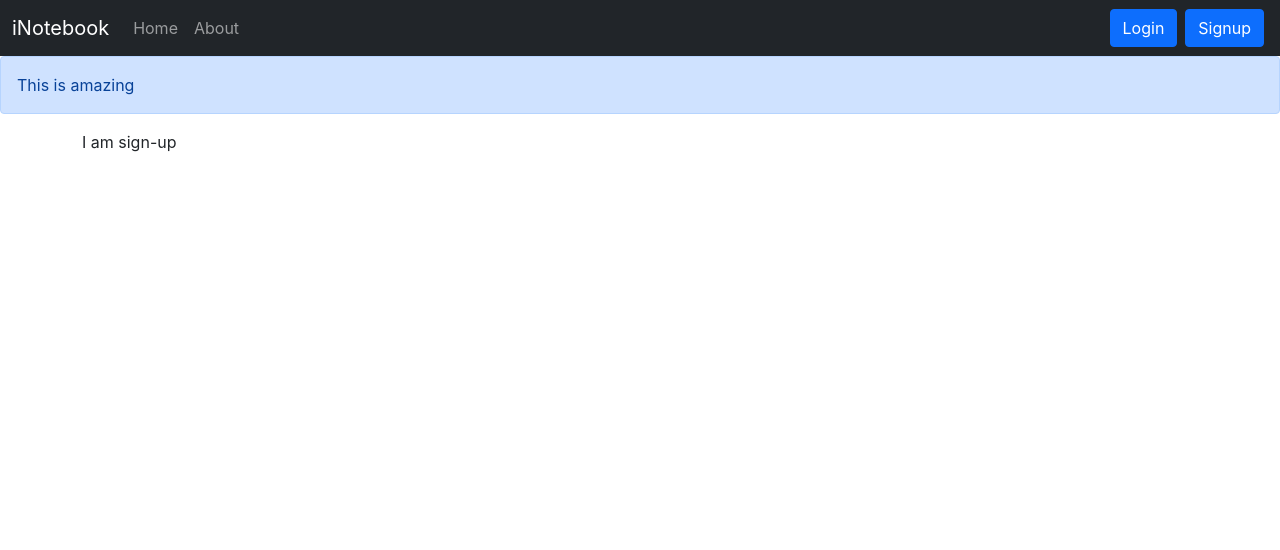
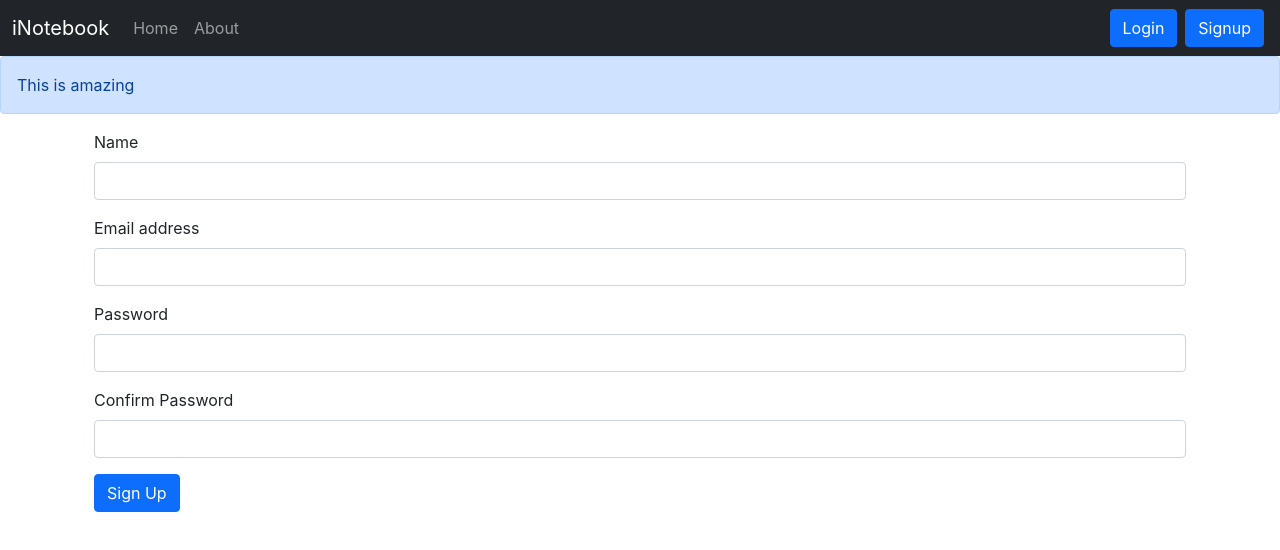
Before and after one commit to code-crafter-480/i-Notebook_frontend_backend, a React (Create React App) app: page /signup in a window 1280 px wide. Shown: the top 550 px of the page. Built offline with nearby package versions, Linux system fonts and the light colour scheme.

Commit message:
#70, Add Signup.js ... Create 'success' variable in 'backend/routes/auth.js' -> go to '/createuser'... give functionality for comparison between 'password' and 'cpassword'...

```diff
--- a/src/components/Login.js
+++ b/src/components/Login.js
@@ -28,9 +28,9 @@ const Login = () => {
             // Redirect korar jonno useHistory hook er sahajjo nebo...
             navigate("/")
         }
-        else {
-            alert("Invalid Credentials")
-        }
+        // else {
+        //     alert("Invalid Credentials")
+        // }
     }
 
     const onChange = (e) => {
--- a/src/components/Signup.js
+++ b/src/components/Signup.js
@@ -1,9 +1,78 @@
-import React from 'react'
+import React, { useState } from 'react'
+import { useNavigate } from "react-router-dom";
 
 const Signup = () => {
+
+
+  const [credentials, setCredentials] = useState({name:"", email:"", password:"", cpassword:""})
+  const [error, setError] = useState("");  // To store the error message
+  const navigate = useNavigate()
+
+  const handleSubmit = async(e) => {
+    e.preventDefault()
+
+    // Check if passwords match
+    if (credentials.password !== credentials.cpassword) {
+      setError("Passwords do not match!");  // Set error message if passwords don't match
+      return;  // Exit the function early to prevent submission
+    }
+
+    const host = "http://localhost:5000"
+    const response = await fetch(`${host}/api/auth/createuser`, {
+        method: 'POST',
+        headers: {
+            'Content-Type': 'application/json'
+        },
+        body: JSON.stringify({name: credentials.name, email: credentials.email, password: credentials.password})
+        // body: JSON.stringify({email, password})
+    })
+    const json = await response.json()
+    console.log(json)
+
+    if(json.success) {
+        // Save the auth token and redirect
+        localStorage.setItem('token', json.authToken)
+
+        // Redirect korar jonno useHistory hook er sahajjo nebo...
+        navigate("/")
+    }
+    else {
+      setError("Invalid credentials!");  // Display error if signup fails
+    }
+}
+
+const onChange = (e) => {
+    setCredentials({...credentials, [e.target.name]: e.target.value})
+    setError("");  // Clear error when input is modified
+}
+
   return (
-    <div>
-      I am sign-up
+    <div className='container'>
+      <form onSubmit={handleSubmit}>
+        <div className="mb-3">
+          <label htmlFor="name" className="form-label">Name</label>
+          <input type="text" className="form-control" name="name" id="name" onChange={onChange} aria-describedby="emailHelp" />
+        </div>
+        <div className="mb-3">
+          <label htmlFor="email" className="form-label">Email address</label>
+          <input type="email" className="form-control" name="email" id="email" onChange={onChange} aria-describedby="emailHelp" />
+        </div>
+        <div className="mb-3">
+          <label htmlFor="password" className="form-label">Password</label>
+          <input type="password" className="form-control" name="password" id="password" onChange={onChange} minLength={5} required />   {/* 👉 'minlength' and 'required' ata amar 'form' a 'onSubmit' dewar fole browser er inbuild validation function pai...  */}
+        </div>
+        <div className="mb-3">
+          <label htmlFor="cpassword" className="form-label">Confirm Password</label>
+          <input type="password" className="form-control" name="cpassword" id="cpassword" onChange={onChange} minLength={5} required />
+        </div>
+
+        {/* Show error message if passwords don't match */}
+        {error && <div className="alert alert-danger" role="alert">
+          {error}
+        </div>}
+
+        <button type="submit" className="btn btn-primary">Sign Up</button>
+      </form>
     </div>
   )
 }
```
Also changed, not shown: 1 other file (tests, documents, lock files or other folders).
